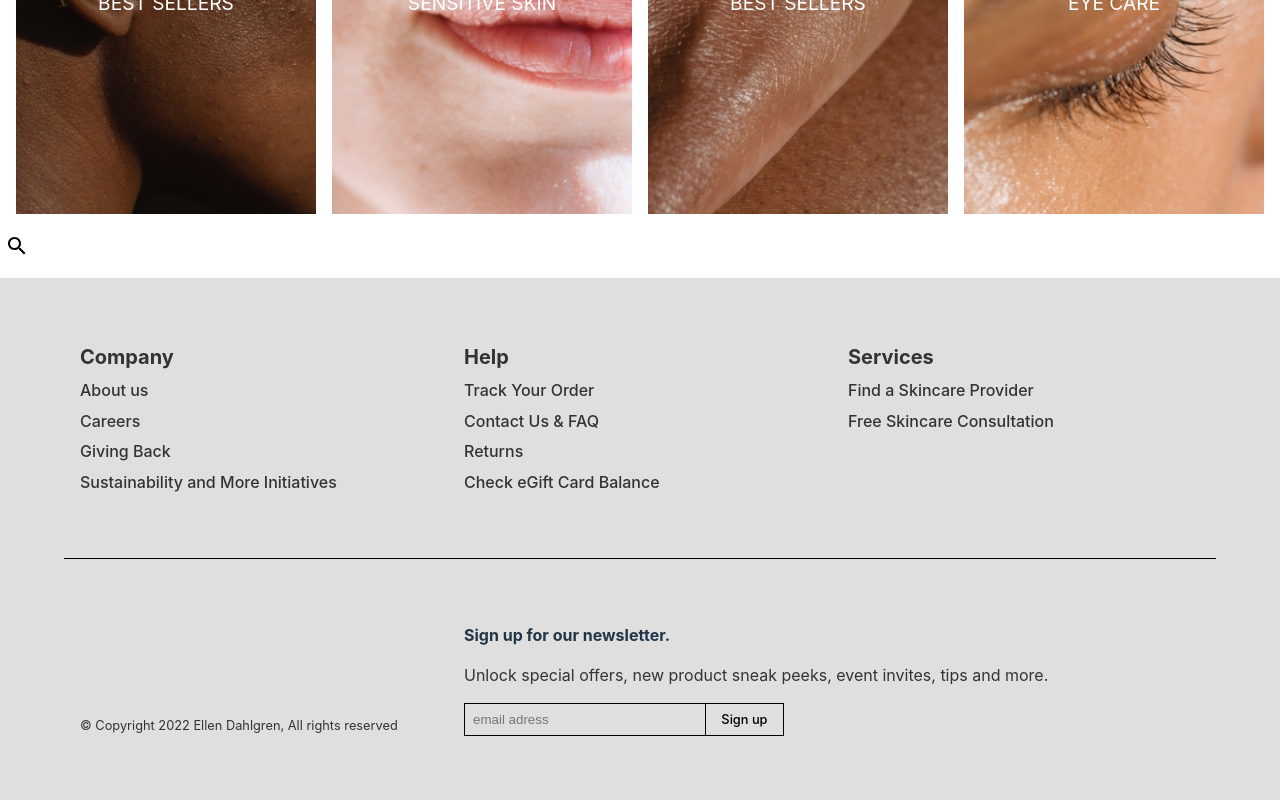
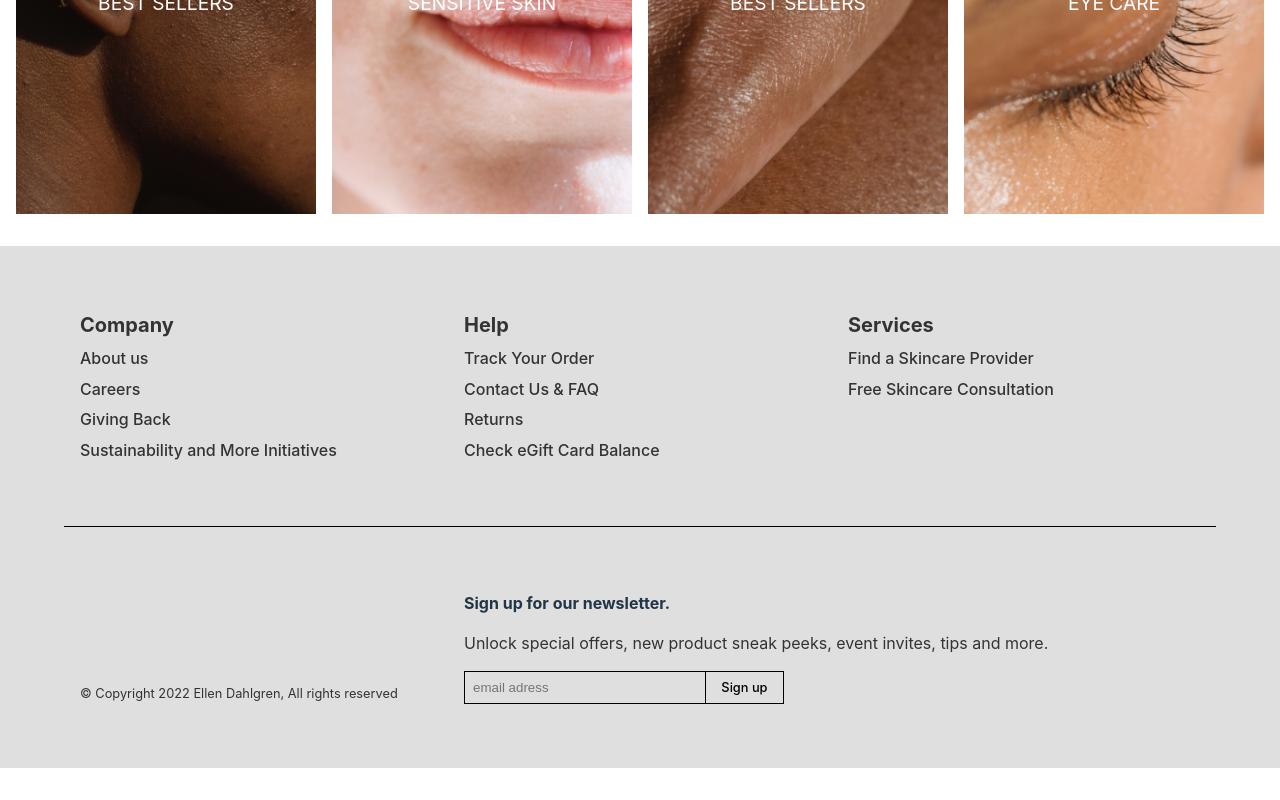
Before and after one commit to ellensofia/e-commerce, a React (Vite) app: page / in a window 1280 px wide. Shown: the part 1846-2646 px from the top of the page. After the commit the page ends 2614 px from the top, so only its background shows below. Built offline with nearby package versions, Linux system fonts and the light colour scheme; no server answers.

Commit message:
add cursor, remove some default style

```diff
--- a/src/App.tsx
+++ b/src/App.tsx
@@ -5,7 +5,6 @@ import Footer from "./assets/components/Footer";
 import Header from "./assets/components/Header";
 import Hero from "./assets/components/Hero";
 import ProductCarousel from "./assets/components/ProductCarousel";
-import SearchBar from "./assets/components/SearchBar";
 interface Story {
   points: number;
   title: string;
@@ -62,7 +61,6 @@ export default function App() {
         <ProductCarousel />
       </StyledLayout>
       <Categories />
-      <SearchBar keyword={keyword} onChange={updateKeyword} />
       <Footer />
     </>
   );
--- a/src/assets/components/Categories.tsx
+++ b/src/assets/components/Categories.tsx
@@ -73,6 +73,7 @@ const ImageContainer = styled.div`
 `;
 const Overlay = styled.div`
   position: absolute;
+  cursor: pointer;
   top: 0;
   left: 0;
   width: 100%;
--- a/src/index.css
+++ b/src/index.css
@@ -23,9 +23,10 @@ img {
 a {
   font-weight: 500;
   text-decoration: inherit;
+  cursor: pointer;
 }
 a:hover {
-  color: #535bf2;
+  /* color: #535bf2; */
 }
 
 body {
@@ -50,11 +51,11 @@ button {
   transition: border-color 0.25s;
 }
 button:hover {
-  border-color: #646cff;
+  /* border-color: #646cff; */
 }
 button:focus,
 button:focus-visible {
-  outline: 4px auto -webkit-focus-ring-color;
+  /* outline: 4px auto -webkit-focus-ring-color; */
 }
 
 @media (prefers-color-scheme: light) {
```
